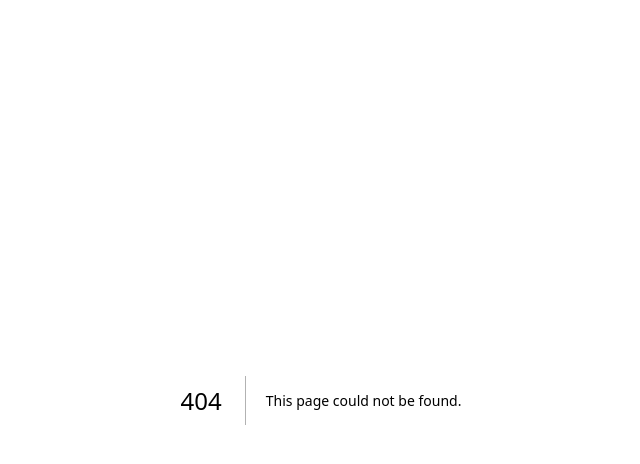
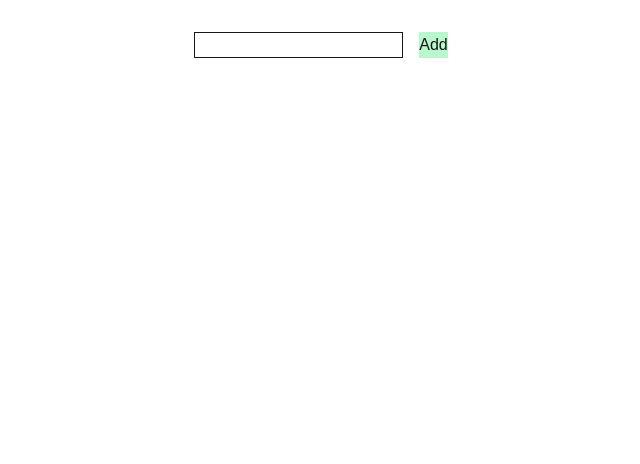
Before and after one commit to waynegio/tasklify, a Next.js app: page /page2 in a window 1280 px wide. Before the commit this address had no page. Shown: the top 464 px of the page, without its empty margins (319-959 px from the left). Built offline with nearby package versions, Linux system fonts and the light colour scheme.

Commit message:
add todo

```diff
--- a/app/page.tsx
+++ b/app/page.tsx
@@ -1,6 +1,5 @@
 "use client";
 
-import Image from "next/image";
 import { useEffect, useState } from "react";
 
 export default function Home() {
--- /dev/null
+++ b/app/page2/page.tsx
@@ -0,0 +1,64 @@
+"use client";
+
+import { useEffect, useState } from "react";
+
+export default function Home() {
+  const [arr, setArr] = useState<string[]>([]);
+  const [text, setText] = useState<string>("");
+
+  const addTask = () => {
+    if (text.trim() == "") {
+      setText("");
+      return;
+    }
+    setArr((prev) => [...prev, text]);
+    setText("");
+  };
+
+  const removeTask = (index: number) => {
+    setArr((prev) => prev.filter((_, i) => i != index));
+  };
+
+  useEffect(() => {
+    const saved = localStorage.getItem("List");
+    if (saved) {
+      setArr(JSON.parse(saved));
+    }
+  }, []);
+
+  useEffect(() => {
+    localStorage.setItem("List", JSON.stringify(arr));
+  }, [arr]);
+
+  return (
+    <div className="flex flex-col items-center h-screen">
+      <main className="mt-8">
+        <div className="flex gap-4">
+          <input
+            type="text"
+            className="border"
+            value={text}
+            onChange={(e) => setText(e.target.value)}
+            onKeyDown={(e) => {
+              if (e.key == "Enter") addTask();
+            }}
+          />
+          <button className="bg-green-200" onClick={() => addTask()}>
+            Add
+          </button>
+        </div>
+        <div className="flex flex-col gap-4 mt-4">
+          {arr.map((task, index) => (
+            <div
+              key={index}
+              className="flex justify-between cursor-pointer border rounded-md"
+              onClick={() => removeTask(index)}
+            >
+              <p>{task}</p>
+            </div>
+          ))}
+        </div>
+      </main>
+    </div>
+  );
+}
```
